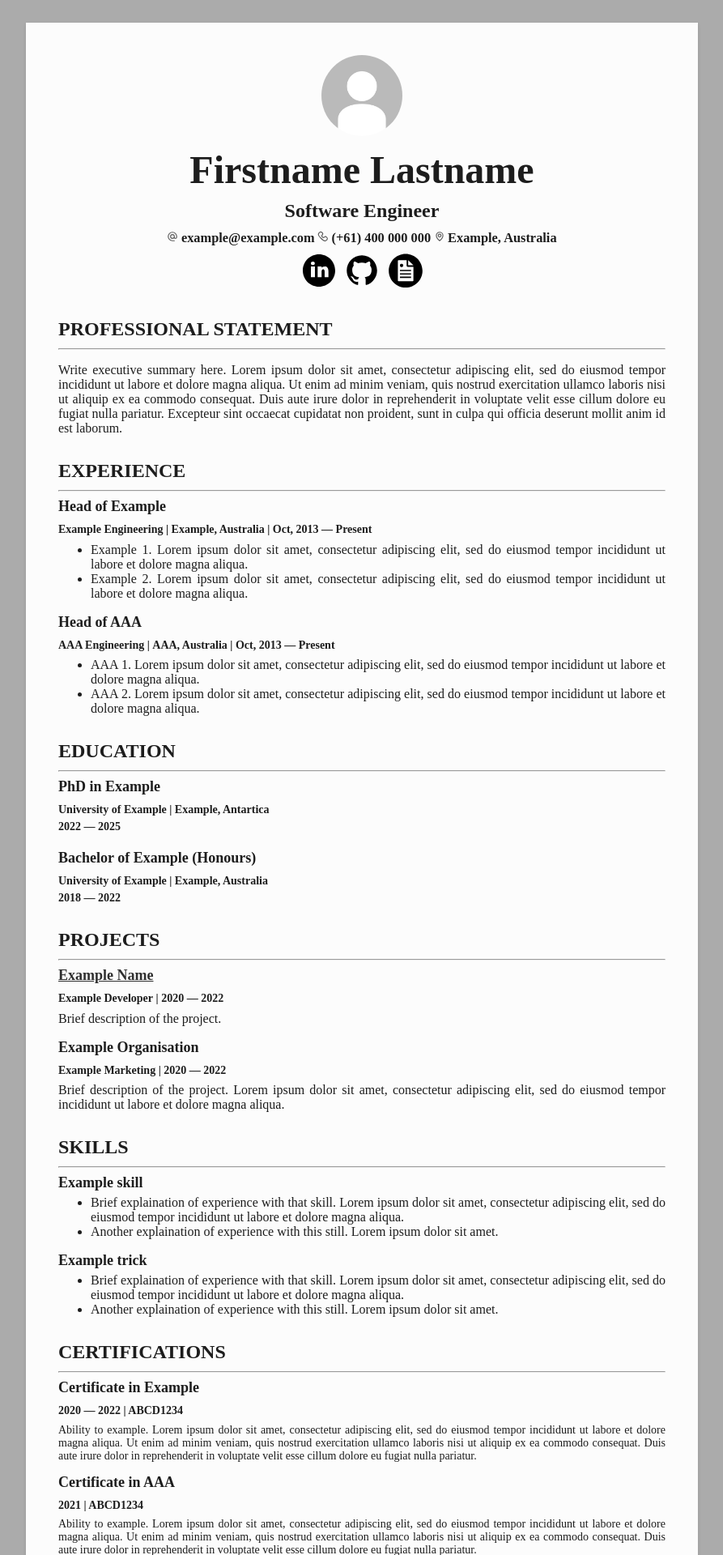
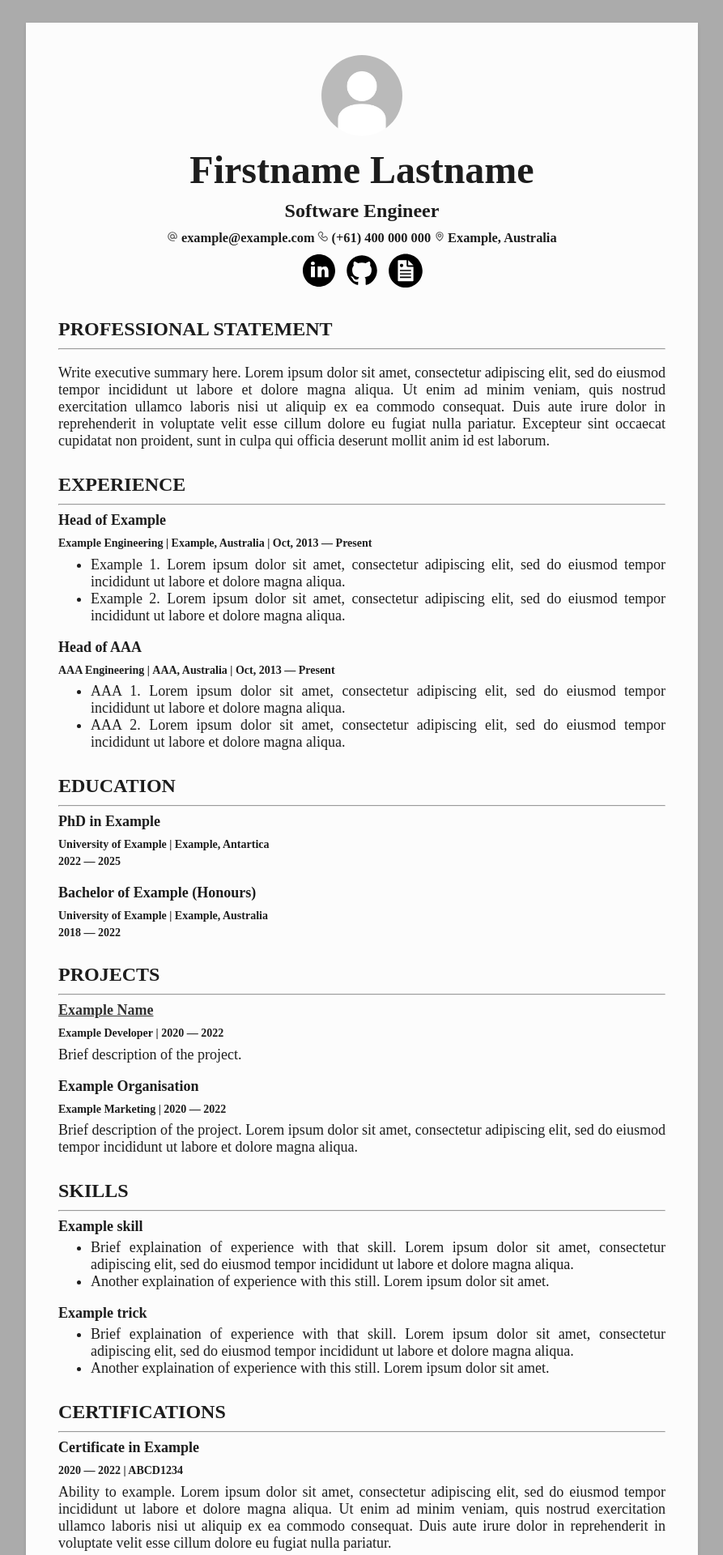
Before and after one commit to miikyla/digital-cv, a Jekyll site: the page built from index.markdown, in a window 1280 px wide. Shown: the top 1920 px of the page at 81% size, without its empty margins (193-1086 px from the left). Built offline with Jekyll 4.4.1, drawn with Linux system fonts in a browser that asks for light colours.

Commit message:
Makes font sizes more consistent

```diff
--- a/_sass/main.scss
+++ b/_sass/main.scss
@@ -112,6 +112,7 @@ a {
     .content-executive-summary {
       .executive-summary {
         text-align: justify;
+        font-size: $middle-font-px;
       }
     }
   }
@@ -119,6 +120,7 @@ a {
   .content-experience-dotpoint, .content-project-description, .content-certificate-description, .content-extra-curriculars-dotpoints, .content-award-description, .content-skills-dotpoint {
     text-align: justify;
     margin-top: calc($padding-px/8);
+    font-size: $middle-font-px;
   }
 
   .content-experience-details, .content-education-details, .content-certificates, .content-languages, .content-awards, .content-project-details, .content-extra-curriculars-details {
```
